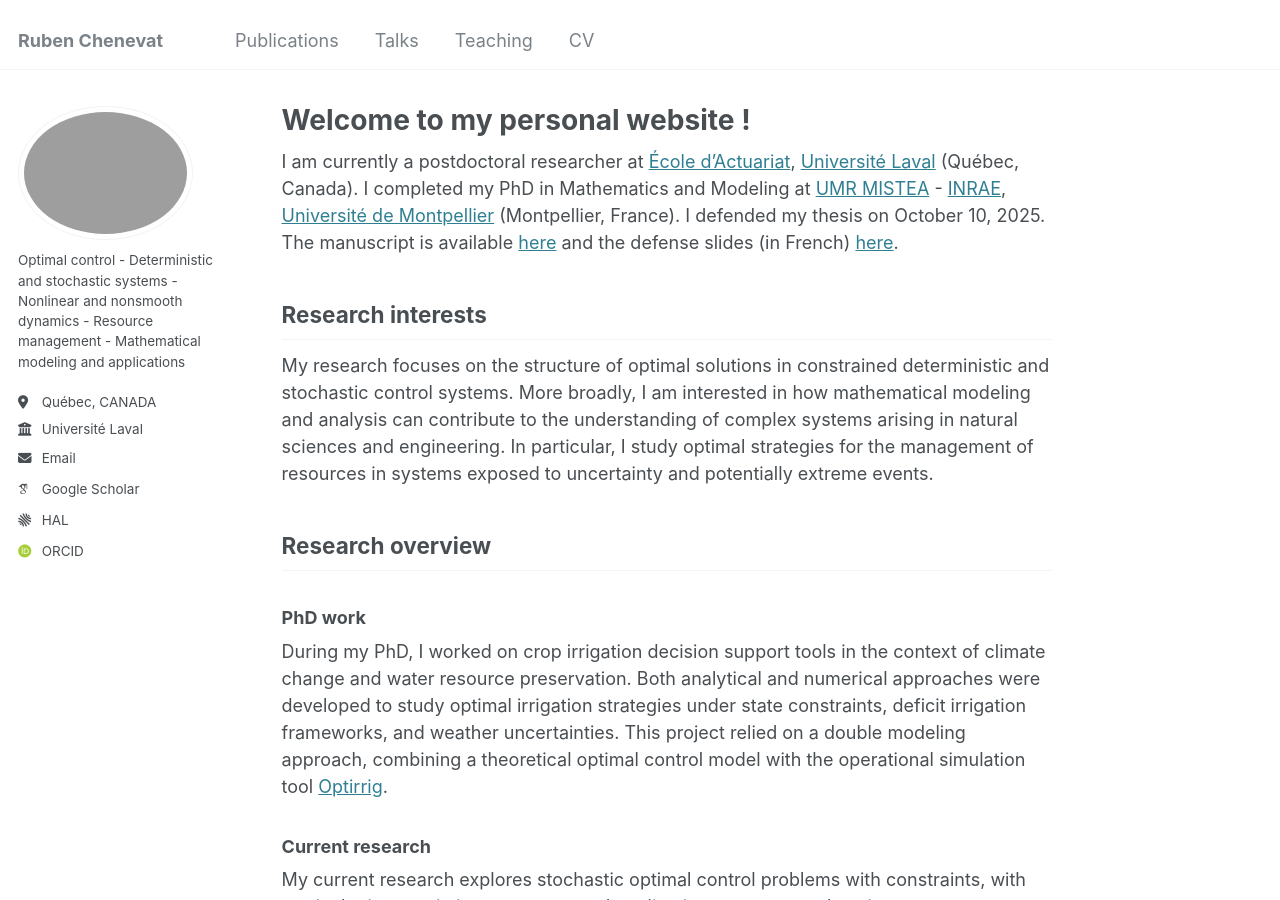
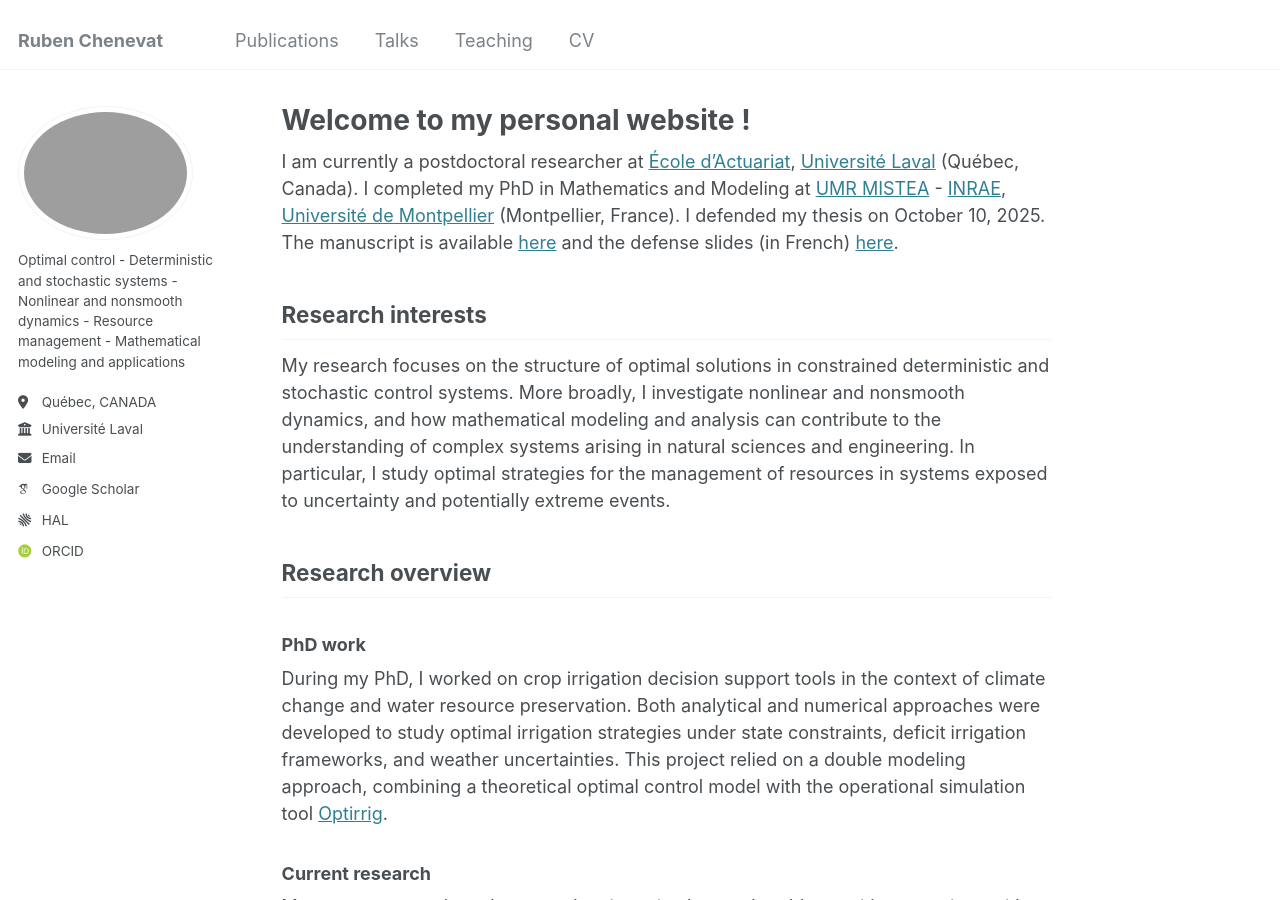
Before and after one commit to rubenchenevat/rubenchenevat.github.io, a Jekyll site: the page built from _pages/about.md, in a window 1280 px wide and 900 px high. Built offline with Jekyll 4.4.1, drawn with Linux system fonts in a browser that asks for light colours; some web fonts are replaced.

Commit message:
Update about.md

```diff
--- a/_pages/about.md
+++ b/_pages/about.md
@@ -12,7 +12,7 @@ I am currently a postdoctoral researcher at [&Eacute;cole d'Actuariat](https://w
 
 ## Research interests
 
-My research focuses on the structure of optimal solutions in constrained deterministic and stochastic control systems. More broadly, I am interested in how mathematical modeling and analysis can contribute to the understanding of complex systems arising in natural sciences and engineering. In particular, I study optimal strategies for the management of resources in systems exposed to uncertainty and potentially extreme events.
+My research focuses on the structure of optimal solutions in constrained deterministic and stochastic control systems. More broadly, I investigate nonlinear and nonsmooth dynamics, and how mathematical modeling and analysis can contribute to the understanding of complex systems arising in natural sciences and engineering. In particular, I study optimal strategies for the management of resources in systems exposed to uncertainty and potentially extreme events.
 
 
 ## Research overview
```
